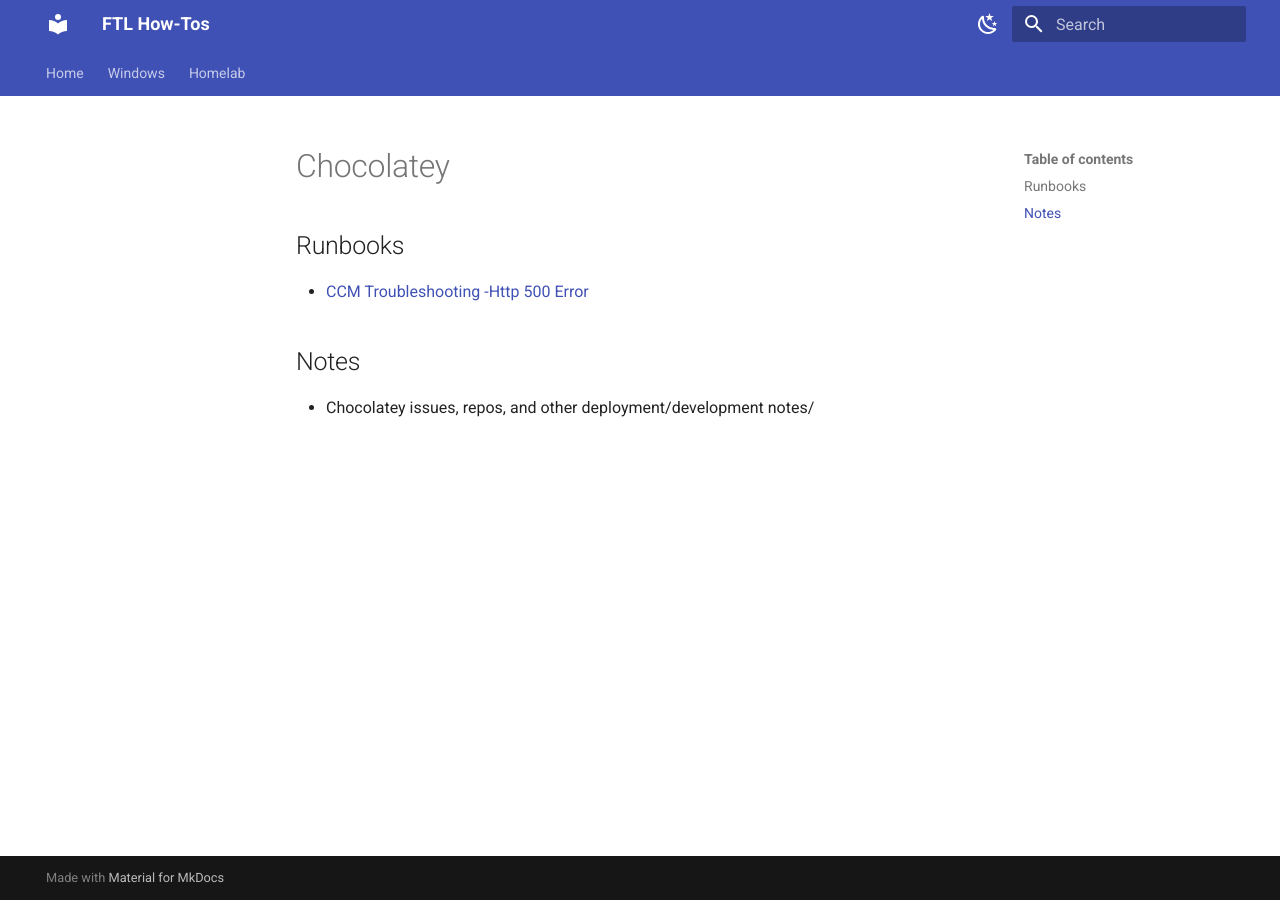
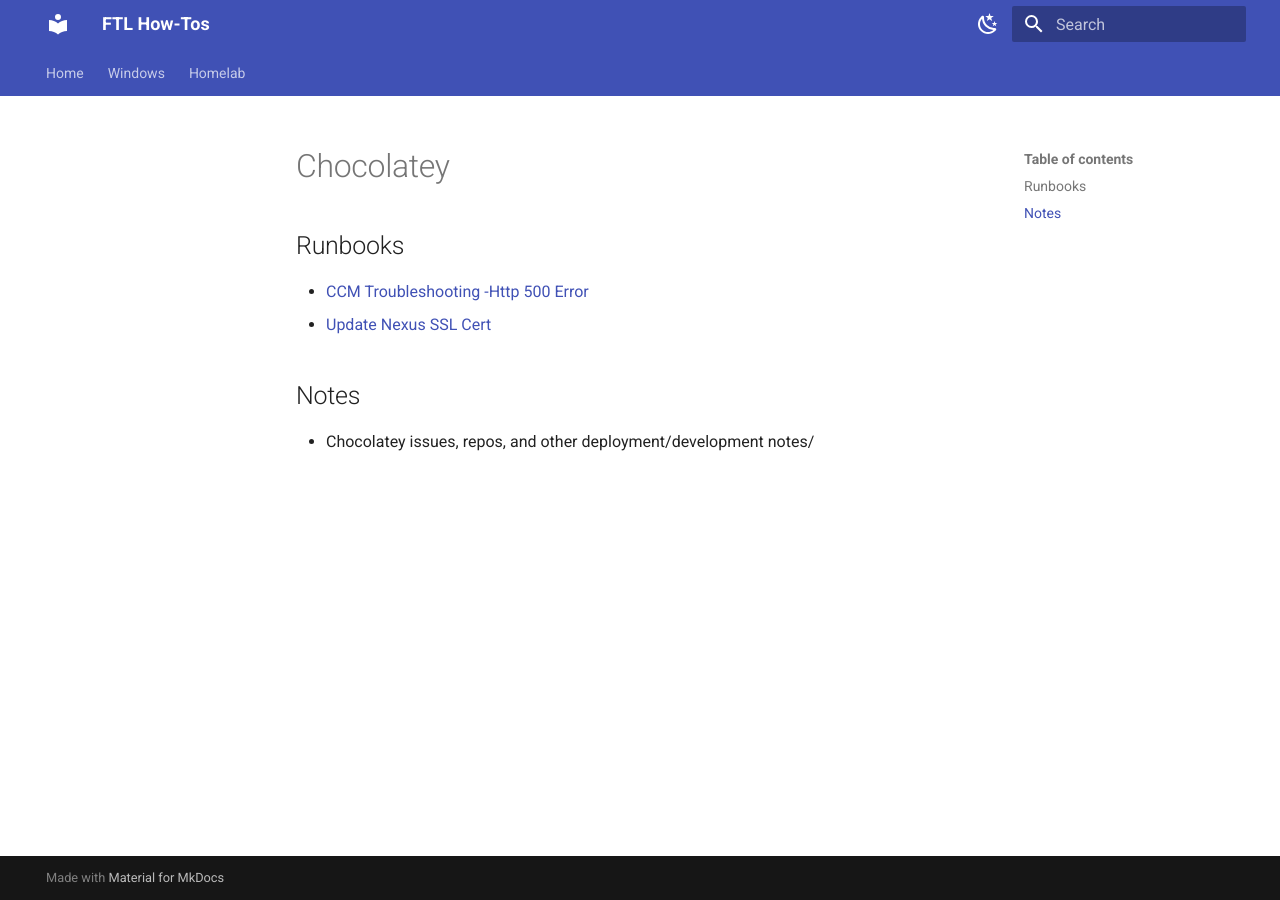
Before and after one commit to uceleke/FTL-HowTos, an MkDocs documentation site: the page built from docs/Windows/Chocolatey/index.md, in a window 1280 px wide. Built offline with MkDocs 1.6.1 and Material for MkDocs 9.7.7, drawn with Linux system fonts in a browser that asks for light colours.

Commit message:
Update index.md

```diff
--- a/docs/Windows/Chocolatey/index.md
+++ b/docs/Windows/Chocolatey/index.md
@@ -2,6 +2,6 @@
 
 ## Runbooks
 - [CCM Troubleshooting -Http 500 Error](CCM-Troubleshooting.md)
-
+- [Update Nexus SSL Cert](ssl-nexus.md)
 ## Notes
 - Chocolatey issues, repos, and other deployment/development notes/
```
